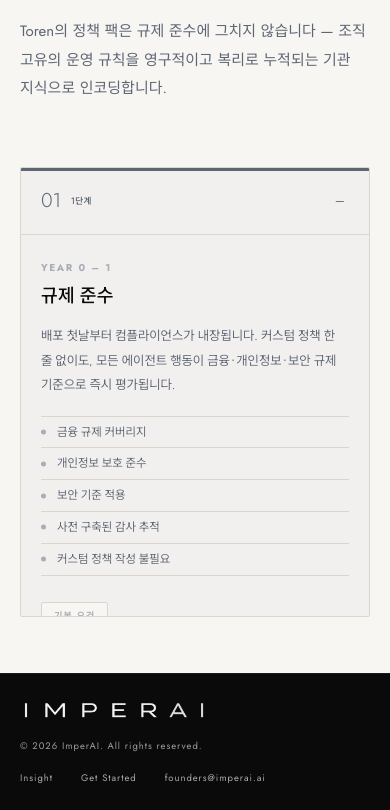
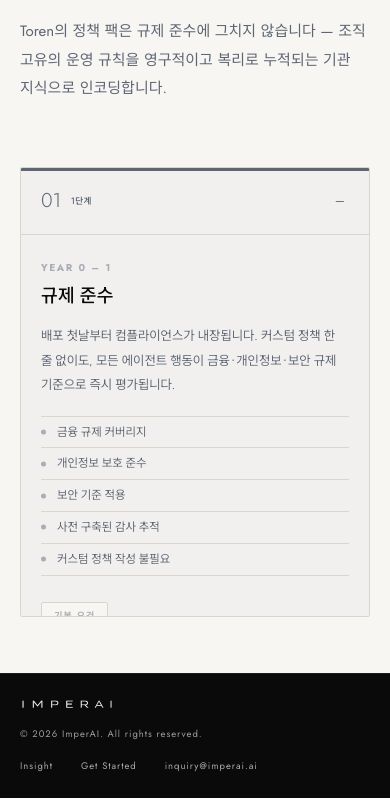
Before and after one commit to ben-blog/toren, a website: page vision.html in a window 390 px wide. Shown: the part 6219-7029 px from the top of the page. Drawn offline with Linux system fonts and the light colour scheme.

Commit message:
fix(footer): email inquiry@imperai.ai, logo 20px desktop / 12px mobile

```diff
--- a/vision.html
+++ b/vision.html
@@ -1530,7 +1530,7 @@
         gap: 24px;
       }
       .foot-logo img {
-        height: 40px;
+        height: 20px;
         width: auto;
         display: block;
       }
@@ -1629,7 +1629,7 @@
           -webkit-overflow-scrolling: touch;
         }
         .foot-logo img {
-          height: 24px;
+          height: 12px;
         }
         :root {
           --pad-v: 56px;
@@ -2182,7 +2182,7 @@
           "
           id="foot-link-cta"
         ></a>
-        <a href="mailto:founders@imperai.ai" id="foot-link-email"></a>
+        <a href="mailto:inquiry@imperai.ai" id="foot-link-email"></a>
       </div>
     </footer>
 
@@ -2424,7 +2424,7 @@
           'foot-copy': '© 2026 ImperAI. All rights reserved.',
           'foot-link-insight': 'Insight',
           'foot-link-cta': 'Get Started',
-          'foot-link-email': 'founders@imperai.ai',
+          'foot-link-email': 'inquiry@imperai.ai',
         },
         ko: {
           // ── NAV ────────────────────────────────────────────────────────────
@@ -2616,7 +2616,7 @@
           'foot-copy': '© 2026 ImperAI. All rights reserved.',
           'foot-link-insight': 'Insight',
           'foot-link-cta': 'Get Started',
-          'foot-link-email': 'founders@imperai.ai',
+          'foot-link-email': 'inquiry@imperai.ai',
         },
       };
 
```
